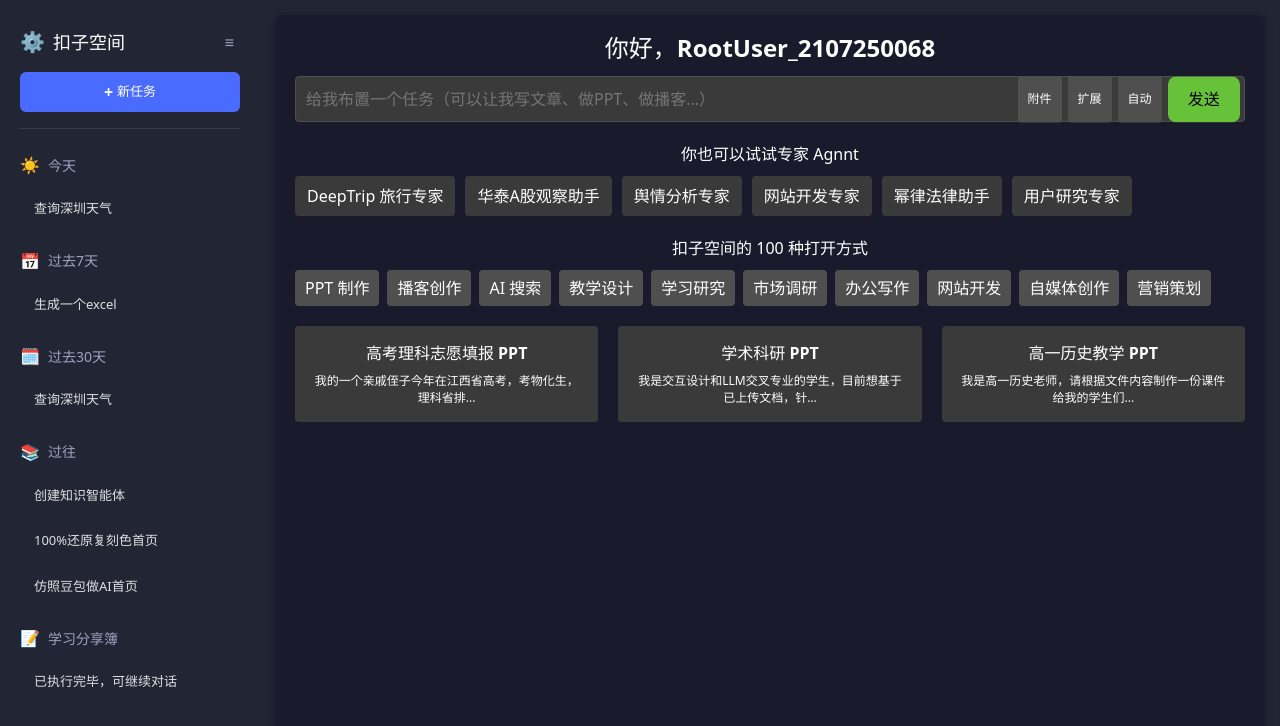
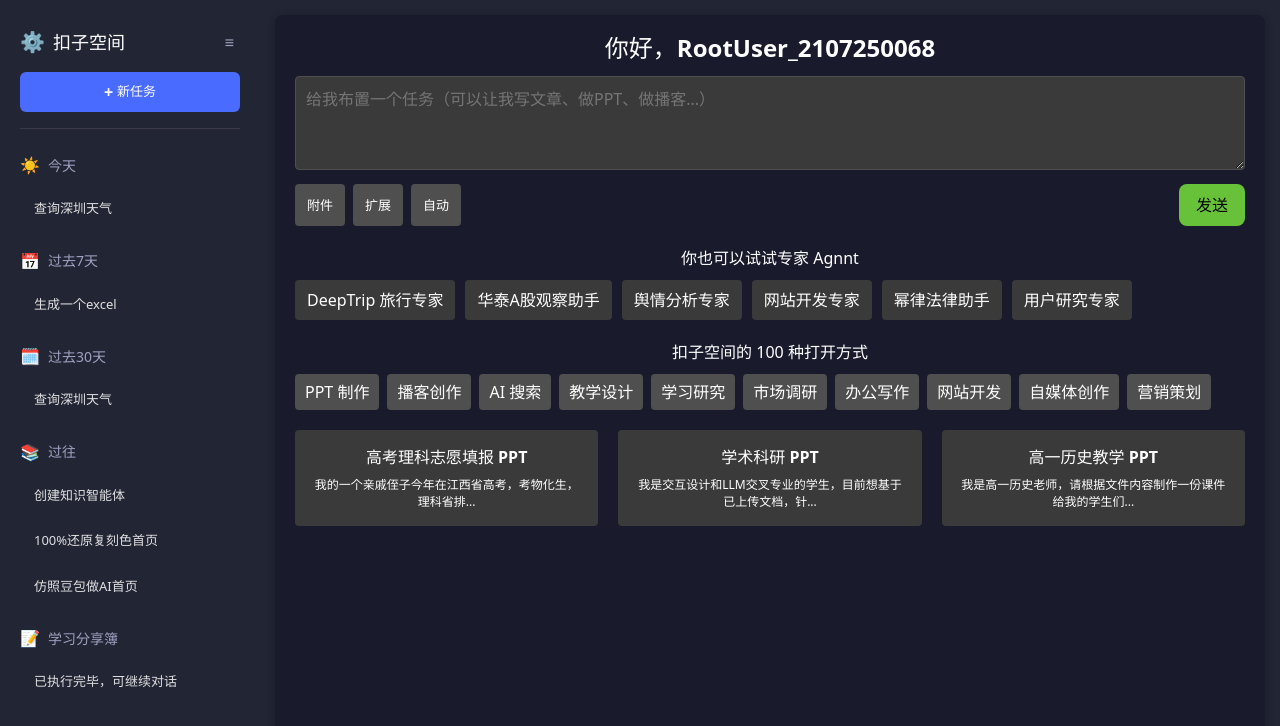
Before and after one commit to marloues/auto-coder-kouzi, a Vue app: page / in a window 1280 px wide. Shown: the top 726 px of the page. Built offline with nearby package versions, Linux system fonts and the light colour scheme.

Commit message:
KoziHeader.vue用div包裹textarea实现，输入框和按钮上下排布，按钮前三个和发送左右排布，按钮美化下 auto_coder_000000000031_chat_action.yml

```diff
--- a/src/components/KoziHeader.vue
+++ b/src/components/KoziHeader.vue
@@ -3,16 +3,20 @@
     <h1>你好，RootUser_2107250068</h1>
     <div class="input-area">
       <div class="input-wrapper">
-        <input
-          type="text"
+        <div class="textarea-container">
+          <textarea
             placeholder="给我布置一个任务（可以让我写文章、做PPT、做播客...）"
             class="task-input"
-        />
+            rows="3"
+          ></textarea>
           <div class="btn-group">
+            <div class="left-buttons">
               <button class="btn">附件</button>
               <button class="btn">扩展</button>
               <button class="btn">自动</button>
+            </div>
             <button class="send-btn">发送</button>
+          </div>
         </div>
       </div>
     </div>
@@ -39,44 +43,58 @@
   position: relative;
   width: 100%;
 }
+.textarea-container {
+  position: relative;
+  width: 100%;
+}
+
 .task-input {
   width: 100%;
-  padding: 10px 120px 10px 10px;
+  padding: 10px;
   background-color: #3a3a3a;
   border: 1px solid #4f4f4f;
   color: #fff;
   border-radius: 4px;
   transition: all 0.3s;
+  resize: vertical;
+  min-height: 60px;
+  box-sizing: border-box;
 }
 .task-input:focus {
   border-color: #67c23a;
   outline: none;
 }
 .btn-group {
-  position: absolute;
-  right: 5px;
-  top: 50%;
-  transform: translateY(-50%);
   display: flex;
-  gap: 6px;
+  justify-content: space-between;
+  margin-top: 8px;
+}
+.left-buttons {
+  display: flex;
+  gap: 8px;
 }
 .btn {
-  padding: 6px 10px;
+  padding: 8px 12px;
   background-color: #4f4f4f;
   color: #fff;
   border: none;
-  border-radius: 3px;
+  border-radius: 4px;
   cursor: pointer;
   transition: all 0.2s;
-  font-size: 12px;
+  font-size: 13px;
+  font-weight: 500;
 }
 .btn:hover {
   background-color: #5a5a5a;
+  transform: translateY(-1px);
 }
 .send-btn {
   background-color: #67c23a;
+  padding: 8px 16px;
+  font-weight: 600;
 }
 .send-btn:hover {
   background-color: #5daf34;
+  transform: translateY(-1px);
 }
 </style>
```
Lines whose indentation alone changed are shown as unchanged.
